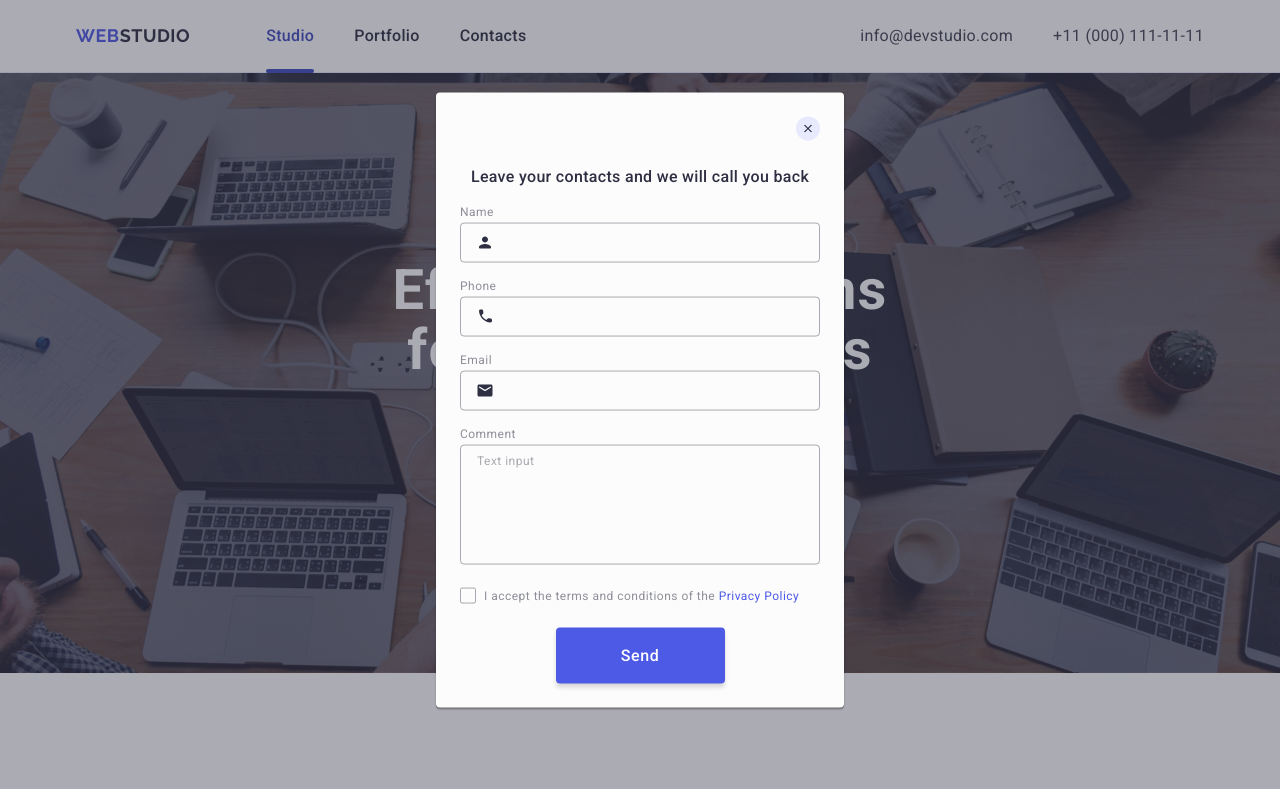
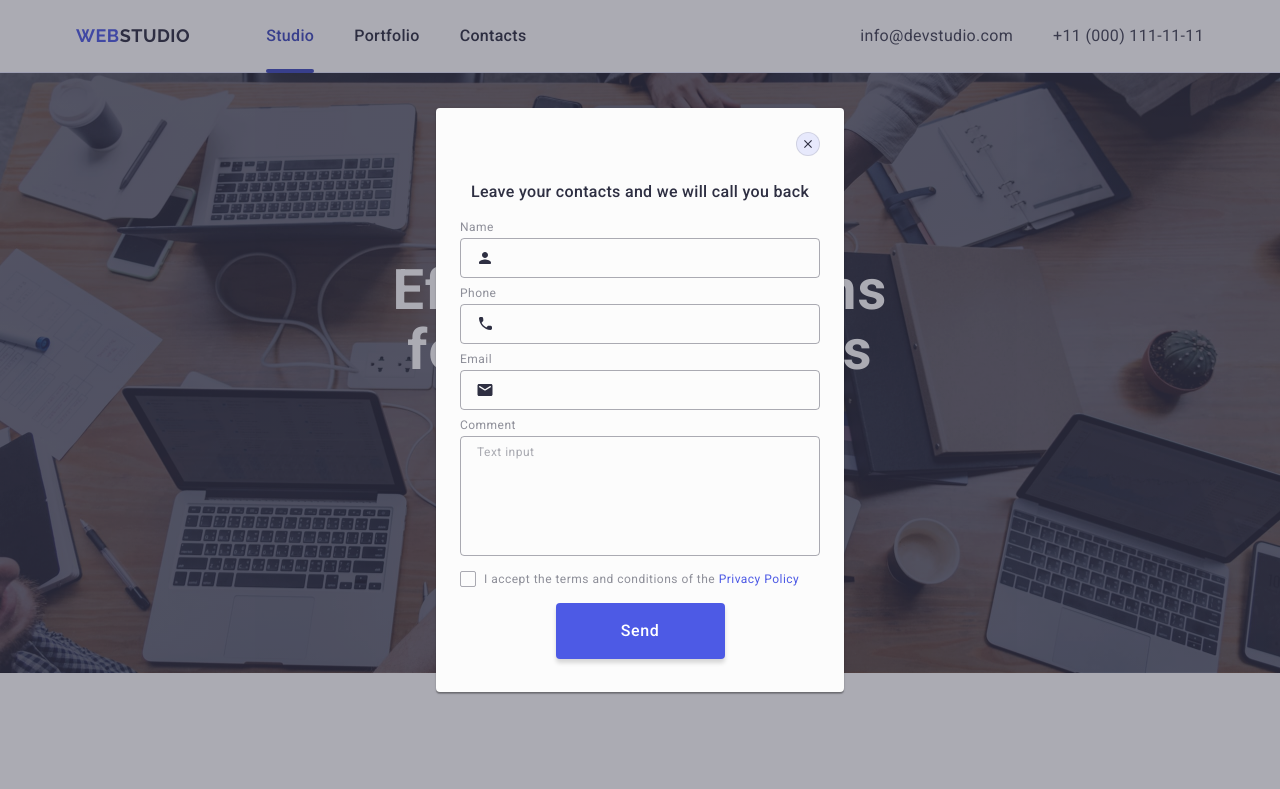
Before and after one commit to LiudmylaOrel/goit-markup-hw-05, a plain HTML site: page index.html in a window 1280 px wide. Shown: the top 789 px of the page. Drawn offline with nearby package versions, Linux system fonts and the light colour scheme.

Commit message:
fixes modal

```diff
--- a/css/styles.css
+++ b/css/styles.css
@@ -608,7 +608,6 @@ color: #ffffff;
     align-items: center;
     margin-bottom: 24px;
     padding: 0;
-    border: none;
     cursor: pointer;
     transition: background-color 250ms cubic-bezier(0.4, 0, 0.2, 1), border 250ms cubic-bezier(0.4, 0, 0.2, 1);
 }
@@ -664,7 +663,7 @@ color: #ffffff;
 }
 
 .modal-field {
-    margin-bottom: 16px;
+    margin-bottom: 8px;
 }
 
 .modal-input-cover {
@@ -760,5 +759,5 @@ textarea::placeholder {
 }
 
 .check-field {
-    margin-bottom: 24px;
+    margin-bottom: 16px;
 }
```
